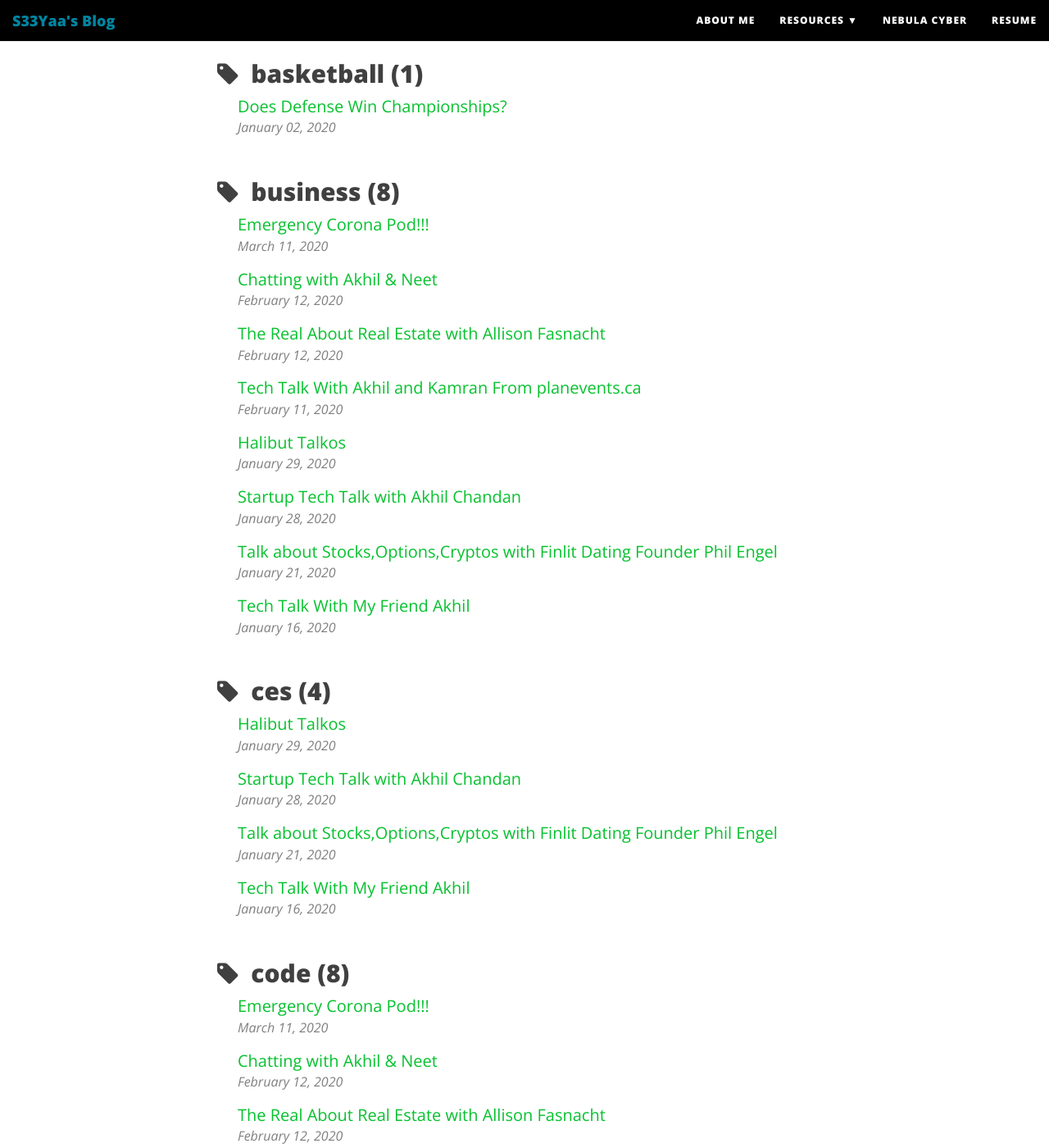
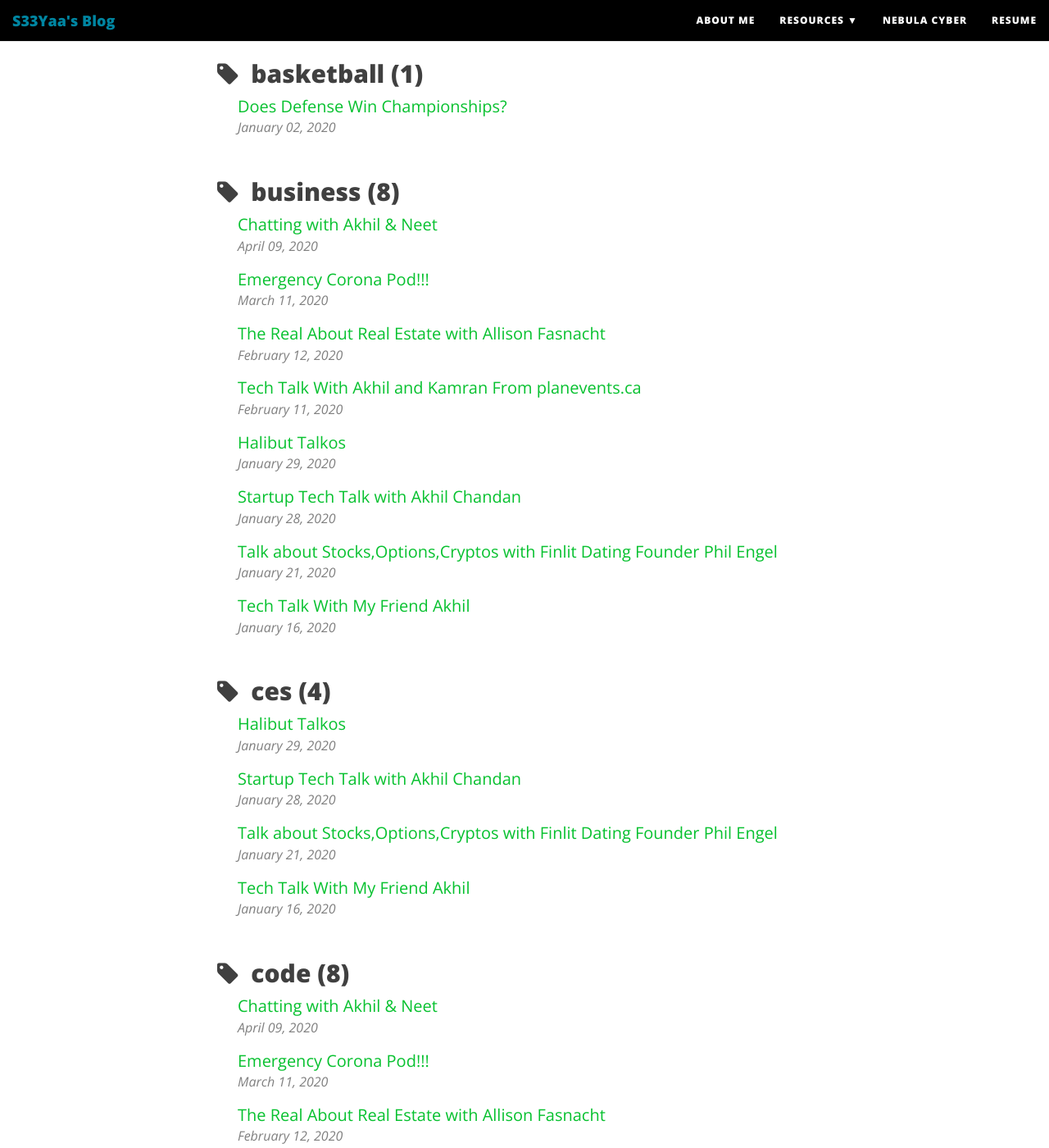
Before and after one commit to vevinkirk/vevinkirk.github.io, a Jekyll site: the page built from tags.html, in a window 1280 px wide and 1400 px high, scrolled down 763 px. Shown: the whole window at 82% size. Built offline with Jekyll 4.4.1, drawn with Linux system fonts in a browser that asks for light colours; nearby versions of some CDN libraries; some of the changed text lies outside the part shown.

Commit message:
Update 2020-04-09-Chatting-with-Akhil-&-Neet.md

```diff
--- a/_posts/2020-04-09-Chatting-with-Akhil-&-Neet.md
+++ b/_posts/2020-04-09-Chatting-with-Akhil-&-Neet.md
@@ -1,7 +1,7 @@
 ---
 layout: post
 title: Chatting with Akhil & Neet
-date: 2020-02-12 22:26:00
+date: 2020-04-09 22:26:00
 file: http://s3-us-west-2.amazonaws.com/kevinblogpictures/LastPickPodcastE9.mp3
 file_itunes: http://s3-us-west-2.amazonaws.com/kevinblogpictures/LastPickPodcastE9.m4a
 excerpt: "Chatting with Akhil & Neet"
```
